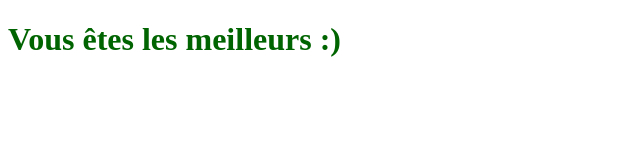
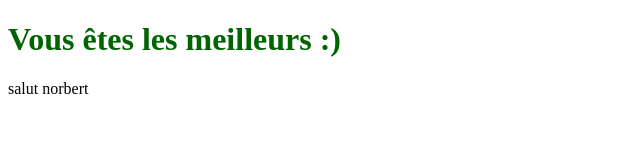
Before and after one commit to sofianederaz/4ITG2-2025, a plain HTML site: page index.html in a window 1280 px wide. Shown: the whole page, without its empty margins (0-640 px from the left). Drawn offline with Linux system fonts and the light colour scheme.

Commit message:
Modification de la deuxième ligne

```diff
--- a/index.html
+++ b/index.html
@@ -6,5 +6,6 @@
 </head>
 <body>
 	<h1>Vous êtes les meilleurs :)</h1>
+	<p> salut norbert</p>
 </body>
 </html>
```
